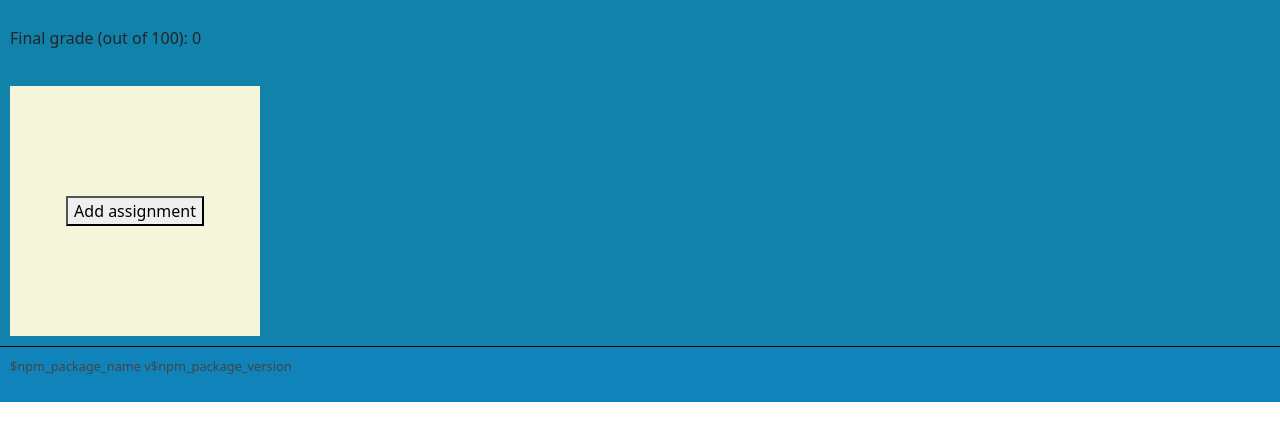
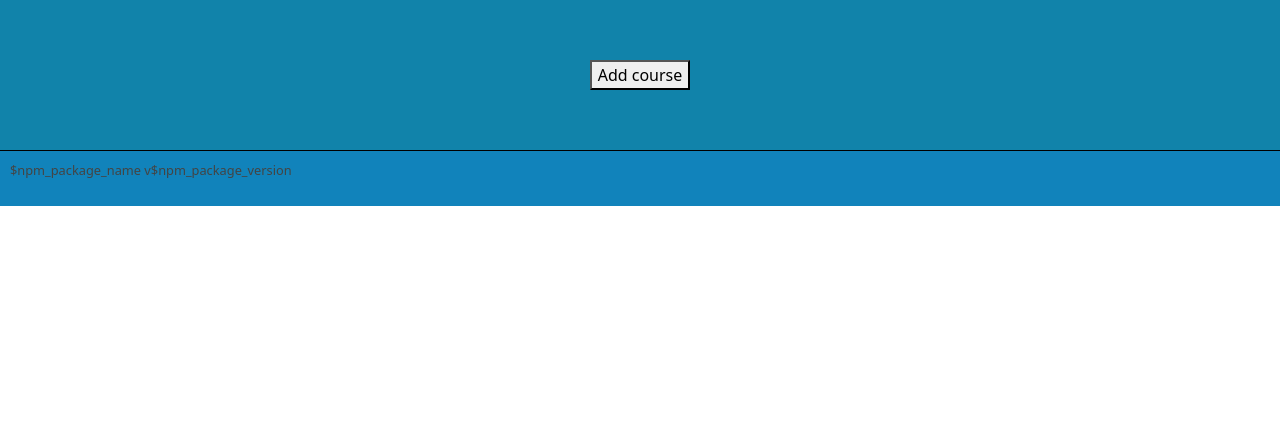
Before and after one commit to pokir/ib-grade-calculator, a React (Create React App) app: page / in a window 1280 px wide. Shown: the top 440 px of the page. Built offline with nearby package versions, Linux system fonts and the light colour scheme.

Commit message:
Add course management

```diff
--- a/src/App.js
+++ b/src/App.js
@@ -1,4 +1,4 @@
-import Course from './components/course.jsx';
+import CoursesList from './components/coursesList.jsx';
 import Footer from './components/footer.jsx';
 
 const App = () => {
@@ -6,7 +6,7 @@ const App = () => {
 
   return (
     <div>
-      <Course />
+      <CoursesList />
 
       <Footer appName={process.env.REACT_APP_NAME} appVersion={process.env.REACT_APP_VERSION} />
     </div>
--- /dev/null
+++ b/src/components/addCourse.jsx
@@ -0,0 +1,26 @@
+import React from 'react';
+
+const AddCourse = props => {
+  return (
+    <div
+      style={{
+        backgroundColor: '#1183aa',
+        width: '100%',
+        height: '150px',
+        //margin: '10px',
+        textAlign: 'center',
+
+        display: 'flex',
+        flexDirection: 'column',
+        justifyContent: 'space-evenly safe',
+        alignItems: 'center',
+      }}
+    >
+      <button style={{margin: 'auto'}} onClick={props.createCourse}>
+        Add course
+      </button>
+    </div>
+  );
+};
+
+export default AddCourse;
--- a/src/components/course.jsx
+++ b/src/components/course.jsx
@@ -2,6 +2,7 @@ import React, { useCallback, useEffect, useState } from 'react';
 import Assignment from './assignment.jsx';
 import AddAssignment from './addAssignment.jsx';
 import CourseSummary from './courseSummary.jsx';
+import DeleteButton from './deleteButton.jsx';
 
 const Course = props => {
   const [ assignments, setAssignments ] = useState({});
@@ -116,8 +117,26 @@ const Course = props => {
     <div
       style={{
         backgroundColor: '#1183aa',
+        borderBottom: '5px solid black',
       }}
     >
+      <DeleteButton
+        onDelete={
+          () => {
+            props.onDelete(props.index);
+          }
+        }
+      />
+
+      <h2 contentEditable='true' style={{textAlign: 'center'}}>
+        {
+          [
+            'Chemistry SL', 'Physics HL',
+            'Math AA SL', 'Spanish B HL'
+          ][props.index % 4]
+        }
+      </h2>
+
       <CourseSummary
         weightedPercentage={
           Object.values(weightedPercentages).length === 0 ? 0 :
--- /dev/null
+++ b/src/components/coursesList.jsx
@@ -0,0 +1,47 @@
+import React, { useCallback, useEffect, useState } from 'react';
+import AddCourse from './addCourse.jsx';
+import Course from './course.jsx';
+
+const CoursesList = props => {
+  // The container for all the courses.
+
+  const [ courses, setCourses ] = useState({});
+
+  // update this variable to delete a course
+  const [ courseIndexToDelete, setCourseIndexToDelete ] = useState(null);
+
+  // the index of the next course to be created
+  const [ nextIndex, setNextIndex ] = useState(0);
+
+  useEffect(() => {
+    if (courseIndexToDelete === null) return;
+
+    const coursesCopy = {...courses};
+
+    delete coursesCopy[courseIndexToDelete];
+
+    setCourses(coursesCopy);
+  }, [courseIndexToDelete]);
+
+  const createCourse = useCallback(() => {
+    const coursesCopy = {...courses};
+
+    coursesCopy[nextIndex] = <Course key={nextIndex} index={nextIndex}
+      onDelete={setCourseIndexToDelete}
+    />
+
+    setCourses(coursesCopy);
+
+    setNextIndex(nextIndex + 1);
+  }, [courses, nextIndex]);
+
+  return (
+    <div>
+      {Object.values(courses)}
+
+      <AddCourse createCourse={createCourse} />
+    </div>
+  );
+};
+
+export default CoursesList;
```
